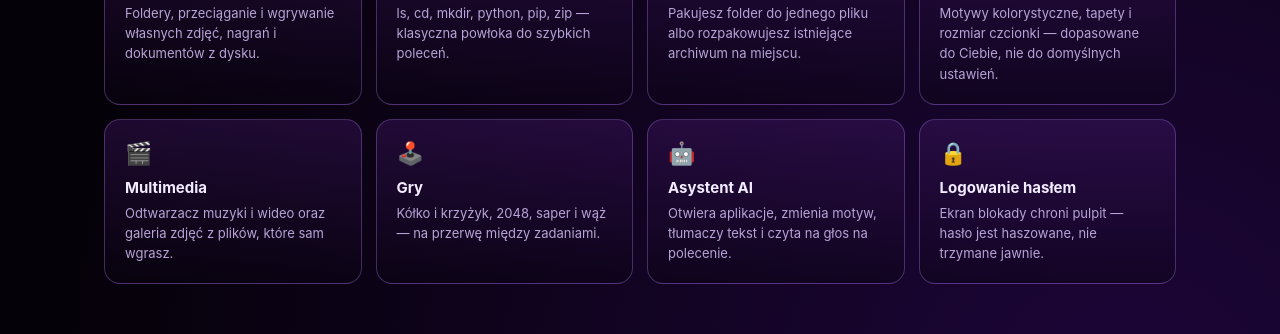
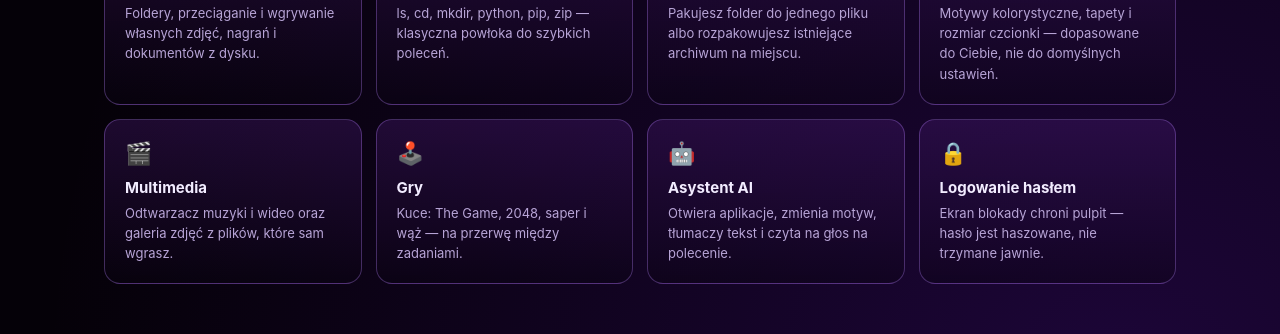
Before and after one commit to Remo-Faller/Remo-Faller.github.io, a plain HTML site: page index.html in a window 1280 px wide. Shown: the part 1547-1881 px from the top of the page. Drawn offline with Linux system fonts and the light colour scheme.

Commit message:
Add link and update description for games section
Updated the games section to include a link to 'Kuce: The Game' and modified the description.

```diff
--- a/index.html
+++ b/index.html
@@ -289,7 +289,7 @@ footer .wrap{ display:flex; justify-content:space-between; align-items:center; f
       <div class="tile"><span class="ic">🗜️</span><h3>Archiwa ZIP</h3><p>Pakujesz folder do jednego pliku albo rozpakowujesz istniejące archiwum na miejscu.</p></div>
       <div class="tile"><span class="ic">🎨</span><h3>Personalizacja</h3><p>Motywy kolorystyczne, tapety i rozmiar czcionki — dopasowane do Ciebie, nie do domyślnych ustawień.</p></div>
       <div class="tile"><span class="ic">🎬</span><h3>Multimedia</h3><p>Odtwarzacz muzyki i wideo oraz galeria zdjęć z plików, które sam wgrasz.</p></div>
-      <div class="tile"><span class="ic">🕹️</span><h3>Gry</h3><p>Kółko i krzyżyk, 2048, saper i wąż — na przerwę między zadaniami.</p></div>
+      <a href="kuce.html" target="_blank" style="text-decoration: none; color: inherit;"><div class="tile"><span class="ic">🕹️</span><h3>Gry</h3><p>Kuce: The Game, 2048, saper i wąż — na przerwę między zadaniami.</p></div></a>
       <div class="tile"><span class="ic">🤖</span><h3>Asystent AI</h3><p>Otwiera aplikacje, zmienia motyw, tłumaczy tekst i czyta na głos na polecenie.</p></div>
       <div class="tile" id="bezpieczenstwo"><span class="ic">🔒</span><h3>Logowanie hasłem</h3><p>Ekran blokady chroni pulpit — hasło jest haszowane, nie trzymane jawnie.</p></div>
     </div>
```
